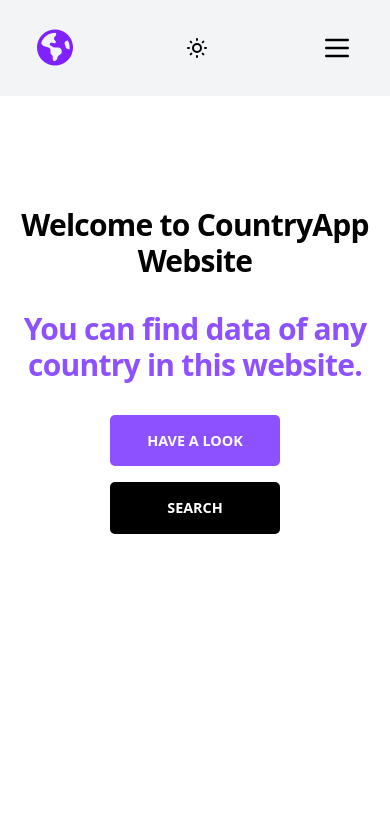
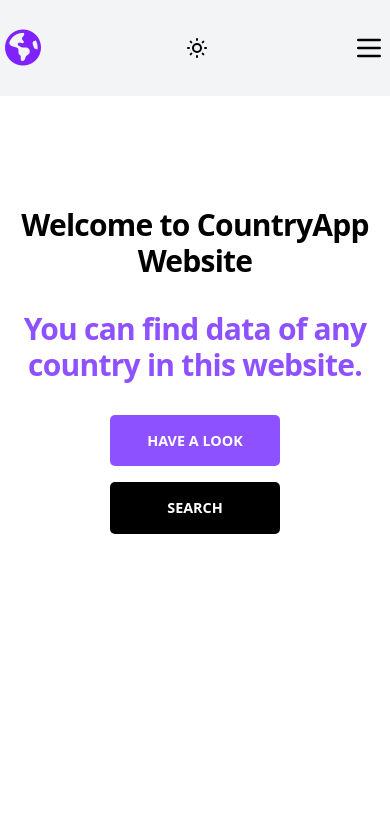
Before and after one commit to aytekin1515/countryApp-test, a website: page index.html in a window 390 px wide. Shown: the top 826 px of the page. Drawn offline with nearby package versions, Linux system fonts and the light colour scheme; files that its build step writes are made by us from their sources; no server answers.

Commit message:
seven commit

```diff
--- a/index.html
+++ b/index.html
@@ -49,7 +49,7 @@
                 </li>
             </ul>
 
-            <div class="gap-x-28  flex justify-between items-center md:hidden">
+            <div class="gap-x-36 flex justify-between items-center md:hidden">
                 <a onclick="filter('all')" rel="noopener noreferrer" href="#" aria-label="Back to homepage"
                     class="flex md:hidden items-center">
                     <i class="fa-solid fa-earth-americas text-4xl text-violet-600"></i>
```
